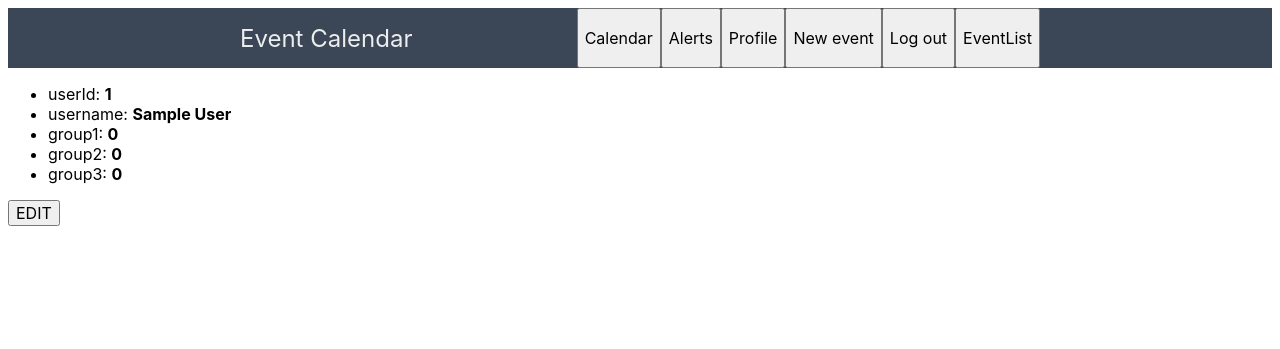
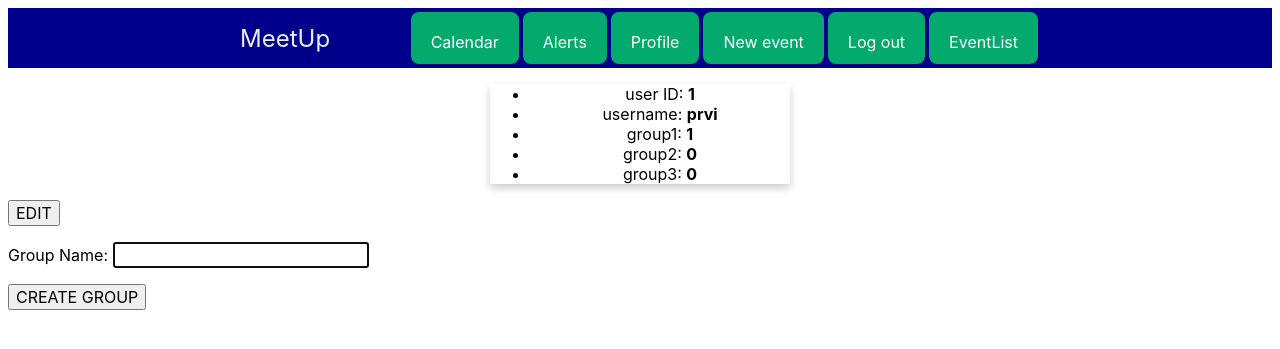
Before and after one commit to MihaKr/st3, a PHP site: page /index.php/user/profile in a window 1280 px wide. Shown: the top 349 px of the page. Run offline with PHP 8.4, Linux system fonts and the light colour scheme; the visitor is signed in with stand-in values (Sample User, id 1); data comes from the database, SQL or seed files in the repository; data that the repository does not hold is empty; some libraries are stand-ins or nearby versions.

Commit message:
css zacetek

```diff
--- a/assets/calendar.css
+++ b/assets/calendar.css
@@ -106,7 +106,7 @@
 }
 
 .navtop {
-    background-color: #3b4656;
+    background-color: darkblue;
     height: 60px;
     width: 100%;
     border: 0;
--- a/assets/calendar.js
+++ b/assets/calendar.js
@@ -7,11 +7,8 @@
   sDay : 0, sMth : 0, sYear : 0,
 
   hMth : null, hYear : null,
-  hForm : null, hfHead : null, hfDate : null, hfTxt : null, hfDel : null, // event form
-
-  // (B) INIT CALENDAR
+  hForm : null, hfHead : null, hfDate : null, hfTxt : null, hfDel : null,
   init : () => {
-    // (B1) GET + SET COMMON HTML ELEMENTS
     cal.hMth = document.getElementById("cal-mth");
     cal.hYear = document.getElementById("cal-yr");
     cal.hForm = document.getElementById("cal-event");
--- /dev/null
+++ b/assets/lists.css
@@ -0,0 +1,4 @@
+.danger {
+    background-color: #ffdddd;
+    border-left: 6px solid #f44336;
+  }
--- /dev/null
+++ b/assets/menu.css
@@ -0,0 +1,20 @@
+.button {
+    background-color: #04AA6D;
+    border: none;
+    color: white;
+    padding: 20px;
+    text-align: center;
+    text-decoration: none;
+    display: inline-block;
+    font-size: 16px;
+    margin: 4px 2px;
+    border-radius: 8px;
+  }
+
+.button:hover {background-color: #3e8e41}
+
+.button:active {
+  background-color: #3e8e41;
+  box-shadow: 0 5px #666;
+  transform: translateY(4px);
+}
--- /dev/null
+++ b/assets/profile.css
@@ -0,0 +1,6 @@
+.card {
+    box-shadow: 0 4px 8px 0 rgba(0, 0, 0, 0.2);
+    max-width: 300px;
+    margin: auto;
+    text-align: center;
+  }
--- a/controller/AlertController.php
+++ b/controller/AlertController.php
@@ -12,15 +12,12 @@
         if (isset($_GET["id"])) {
             ViewHelper::render("view/alert.php", ["event" => AlertDB::getAlertDATA($_GET["id"])]);
         } else {
-            session_start();
             $uId = $_SESSION['userId'];
             ViewHelper::render("view/alert-list.php", ["event" => AlertDB::getAlerts($uId), "alertId" => AlertDB::getAId($uId)]);
         }
     }
 
     public static function send_alerts($group, $eventId) {
-        session_start();
-
         $ur = $_SESSION['userId'];
 
         $sendTo = AlertDB::getUserId($group);
@@ -38,8 +35,6 @@
     }
 
     public static function autoAccept() {
-        session_start();
-
         $ur = $_SESSION['userId'];
         $Aid = AlertDB::getCreatorId($ur);
 
@@ -49,7 +44,6 @@
 
     public static function accept($alertId) {
         AlertDB::accept($alertId);
-        session_start();
         $uId = $_SESSION['userId'];
         ViewHelper::render("view/alert-list.php", ["event" => AlertDB::getAlerts($uId), "alertId" => AlertDB::getAId($uId)]);
 
@@ -57,7 +51,6 @@
 
     public static function decline($alertId) {
         AlertDB::decline($alertId);
-        session_start();
         $uId = $_SESSION['userId'];
         ViewHelper::render("view/alert-list.php", ["event" => AlertDB::getAlerts($uId), "alertId" => AlertDB::getAId($uId)]);
     }
--- a/controller/EventController.php
+++ b/controller/EventController.php
@@ -12,8 +12,6 @@
     }
 
     public static function add() {
-        session_start();
-
         $gr = GroupDB::getID($_POST["groupId"]);
         $ur = $_SESSION['userId'];
 
@@ -40,7 +38,6 @@
         if (isset($_GET["id"])) {
             ViewHelper::render("view/event.php", ["event" => EventDB::getEventDATA($_GET["id"])]);
         } else {
-            session_start();
             $ur = $_SESSION['userId'];
             ViewHelper::render("view/event-all.php", ["event" => EventDB::getAcceptedEvents($ur)]);
         }
--- a/controller/GroupController.php
+++ b/controller/GroupController.php
@@ -0,0 +1,20 @@
+<?php
+
+require_once("model/GroupDB.php");
+
+require_once("ViewHelper.php");
+
+class GroupController {
+
+    public static function groupAdd() {
+        $validData = isset($_POST["name"]) && !empty($_POST["name"]);
+
+        if ($validData) {
+            GroupDB::insert($_POST["name"]);
+            ViewHelper::redirect(BASE_URL . "profile");
+        }
+        else{
+
+        }
+    }
+}
--- a/controller/UserController.php
+++ b/controller/UserController.php
@@ -11,12 +11,16 @@
     }
 
     public static function loggedIn() {
-        session_start();
+        if(!isset($_SESSION)) {
+            session_start();
+        }
         return((isset($_SESSION["loggedin"]) && $_SESSION["loggedin"] == true));
     }
 
     public static function login() {
-        session_start();
+        if(!isset($_SESSION)) {
+            session_start();
+        }
             if (UserDB::validLoginAttempt($_POST["username"], $_POST["password"])) {
 
                 $_SESSION['user'] = $_POST["username"];
@@ -40,10 +44,11 @@
     }
 
     public static function register() {
-        session_start();
+        if(!isset($_SESSION)) {
+            session_start();
+        }
         $validData = isset($_POST["name"]) && !empty($_POST["name"]) &&
                 isset($_POST["password"]) && !empty($_POST["password"]);
-        echo($validData);
         if ($validData) {
             UserDB::addUser($_POST["name"], $_POST["password"]);
             $_SESSION['user'] = $_POST["name"];
@@ -56,8 +61,6 @@
     }
 
     public static function showEditForm($data = [], $errors = []) {
-        session_start();
-
         if (empty($data)) {
             $data = UserDB::getUserDATAAll($_SESSION['userId']);
         }
@@ -89,13 +92,11 @@
     }
 
     public static function logout() {
-        session_start();
         session_destroy();
         ViewHelper::redirect(BASE_URL . "user/login");
     }
 
     public static function profile() {
-        session_start();
         ViewHelper::render("view/profile.php", ["user" => UserDB::getUserDATA($_SESSION['userId'])]);
     }
 }
--- a/index.php
+++ b/index.php
@@ -77,6 +77,9 @@
         $data = $_POST['id'];
         AlertController::decline($data);
     },
+    "group/create" => function () {
+        GroupController::create();
+    },
 
 ];
 
--- a/model/GroupDB.php
+++ b/model/GroupDB.php
@@ -23,4 +23,22 @@
         return $statement->fetch(0);
     }
 
+    public static function insert($name) {
+        $db = DBInit::getInstance();
+
+        $statement = $db->prepare("INSERT INTO groups (name) VALUES (:name");
+        $statement->bindParam(":name", $name);
+        $statement->execute();
+    }
+
+
+    public static function getLastId() {
+        $db = DBInit::getInstance();
+
+        $statement = $db->prepare("SELECT groupId FROM groups ORDER BY groupId DESC LIMIT 1");
+
+        $statement->execute();
+
+        return $statement->fetch(0);
+    }
 }
--- a/view/event-add.php
+++ b/view/event-add.php
@@ -9,7 +9,7 @@
 
 <form action="<?= BASE_URL . "event/add" ?>" method="post">
     <p><label>Event Name: <input type="text" name="name" value="<?= $name ?>" autofocus /></label></p>
-    <p><label>Group: <input type="text" name="groupId" value="<?= $group ?>" /></label></p>
+    <p><label>Group: <input type="text" name="groupId" value="<?= $groupId ?>" /></label></p>
     <p><label>Location: <input type="text" name="location" value="<?= $location ?>" /></label></p>
     <p><label>Date: <input type="date" name="date" value="<?= $date ?>" /></label></p>
     <p><label>About: <input type="textarea" name="about" value="<?= $about ?>" /></label></p>
--- a/view/login.php
+++ b/view/login.php
@@ -1,7 +1,7 @@
 <!DOCTYPE html>
 <head>
     <script src="http://ajax.googleapis.com/ajax/libs/jquery/1.11.3/jquery.min.js"></script>
-    <link rel="stylesheet" type="text/css" href="<?= ASSETS_URL . "loginn.css" ?>">
+    <link rel="stylesheet" type="text/css" href="<?= ASSETS_URL . "login.css" ?>">
     <meta charset="UTF-8" />
     <title>Login form</title>
 </head>
--- a/view/menu.php
+++ b/view/menu.php
@@ -1,12 +1,14 @@
+<link rel="stylesheet" type="text/css" href="<?= ASSETS_URL . "menu.css" ?>">
+
 <nav class="navtop">
 	<div>
-	    <h1>Event Calendar</h1>
-        <button type="button" id="cal">Calendar</button>
-        <button type="button" id="alert">Alerts</button>
-        <button type="button" id="prof">Profile</button>
-        <button type="button" id="newEvent">New event</button>
-        <button type="button" id="logOut">Log out</button>
-        <button type="button" id="evList">EventList</button>
+	    <h1>MeetUp</h1>
+        <button class="button" id="cal">Calendar</button>
+        <button class="button" id="alert">Alerts</button>
+        <button class="button" id="prof">Profile</button>
+        <button class="button" id="newEvent">New event</button>
+        <button class="button" id="logOut">Log out</button>
+        <button class="button" id="evList">EventList</button>
 	 </div>
 </nav>
 
--- a/view/profile.php
+++ b/view/profile.php
@@ -2,39 +2,35 @@
 <script src="http://ajax.googleapis.com/ajax/libs/jquery/1.11.3/jquery.min.js"></script>
 <meta charset="UTF-8" />
 <link rel="stylesheet" type="text/css" href="<?= ASSETS_URL . "calendar.css" ?>">
+<link rel="stylesheet" type="text/css" href="<?= ASSETS_URL . "profile.css" ?>">
 
 <?php include("view/menu.php"); ?>
 <title>User Profile</title>
+<div class="card">
+    <ul>
+        <li>user ID: <b><?= $user["userId"] ?></b></li>
+        <li>username: <b><?= $user["name"] ?></b></li>
+        <li>group1: <b><?= $user["group1"] ?></b></li>
+        <li>group2: <b><?= $user["group2"] ?></b></li>
+        <li>group3: <b><?= $user["group3"] ?></b></li>
+    </ul>
+</div>
 
-<ul>
-    <li>userId: <b><?= $user["userId"] ?></b></li>
-    <li>username: <b><?= $user["name"] ?></b></li>
-    <li>group1: <b><?= $user["group1"] ?></b></li>
-    <li>group2: <b><?= $user["group2"] ?></b></li>
-    <li>group3: <b><?= $user["group3"] ?></b></li>
-</ul>
+<button type="button" id="edit">EDIT</button><br>
+<form action="<?= BASE_URL . "group/add" ?>" method="post">
+    <p><label>Group Name: <input type="text" name="name" value="<?= $GRname ?>" autofocus /></label></p>
+    <p><button id="create">CREATE GROUP</button></p>
+</form>
 
-<button type="button" id="edit">EDIT</button>
 
 <script>
 $(document).ready(() => {
-    $("#cal").click(function() {
-        document.location.href = "<?= BASE_URL . "user/calendar" ?>"
-    });
-    $("#prof").click(function() {
-        document.location.href = "<?= BASE_URL . "user/profile" ?>"
-    });
-    $("#newEvent").click(function() {
-        document.location.href = "<?= BASE_URL . "event/add" ?>"
-    });
-    $("#logOut").click(function() {
-        document.location.href = "<?= BASE_URL . "user/logout" ?>"
-    });
-    $("#evList").click(function() {
-        document.location.href = "<?= BASE_URL . "event" ?>"
-    });
     $("#edit").click(function() {
         document.location.href = "<?= BASE_URL . "user/edit" ?>"
     });
+
+    $("#create").click(function() {
+        document.location.href = "<?= BASE_URL . "group/create" ?>"
+    });
 });
 </script>
--- a/view/register.php
+++ b/view/register.php
@@ -8,7 +8,7 @@
 <h1>Add a new User</h1>
 
 <form action="<?= BASE_URL . "user/register" ?>" method="post">
-    <p><label>Username: <input type="text" name="name" value="<?= $name ?>" autofocus /></label></p>
-    <p><label>Password: <input type="text" name="password" value="<?= $password ?>" /></label></p>
+<p><label>Username: <input type="text" name="name" autofocus /></label></p>
+    <p><label>Password: <input type="text" name="password" /></label></p>
     <p><button>Insert</button></p>
 </form>
```
Also changed, not shown: assets/login.css (added, +57 -0 lines), calendar1.sql (+51 -13 lines), view/event-all.php (+29 -1 lines).
